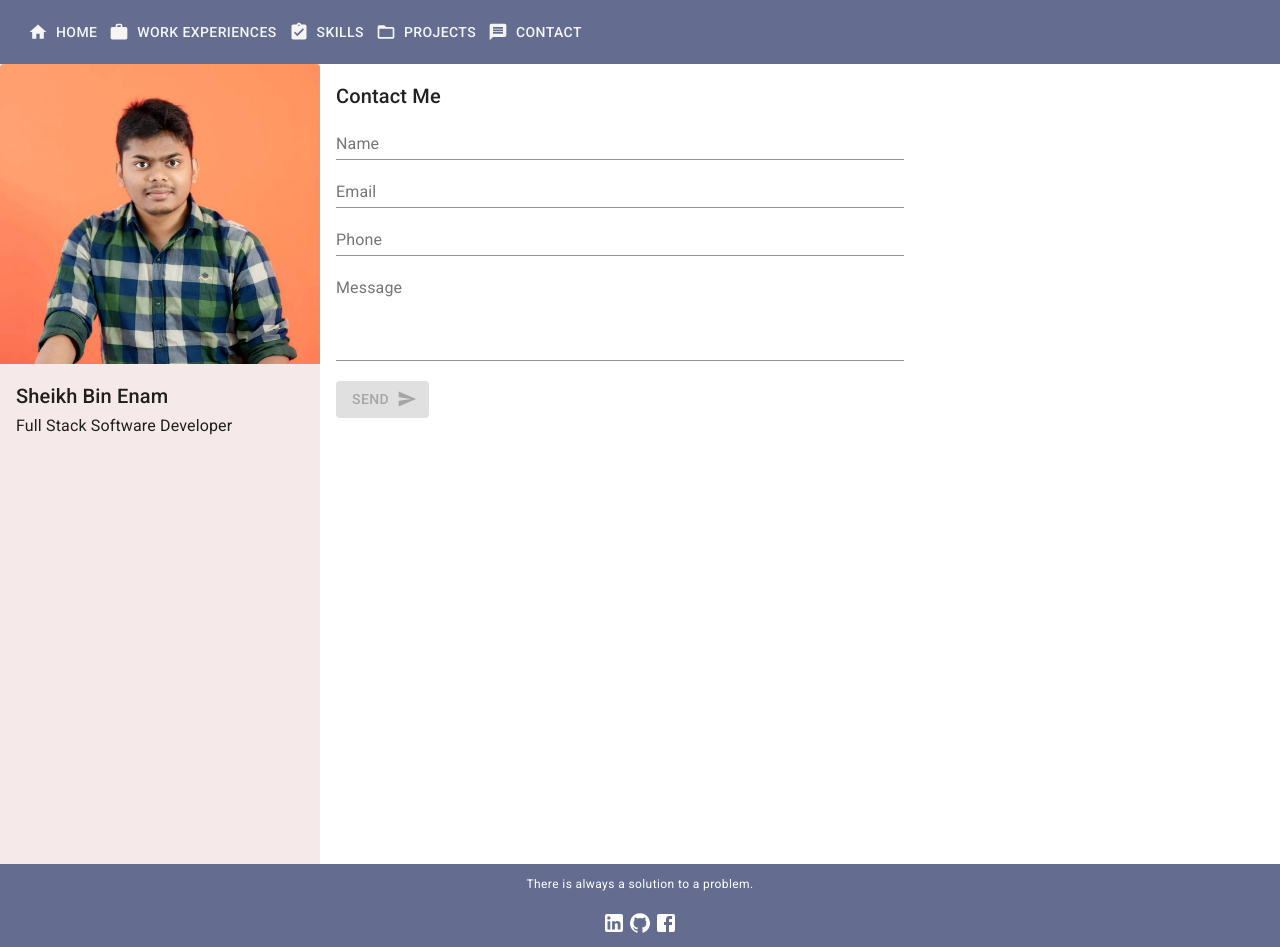
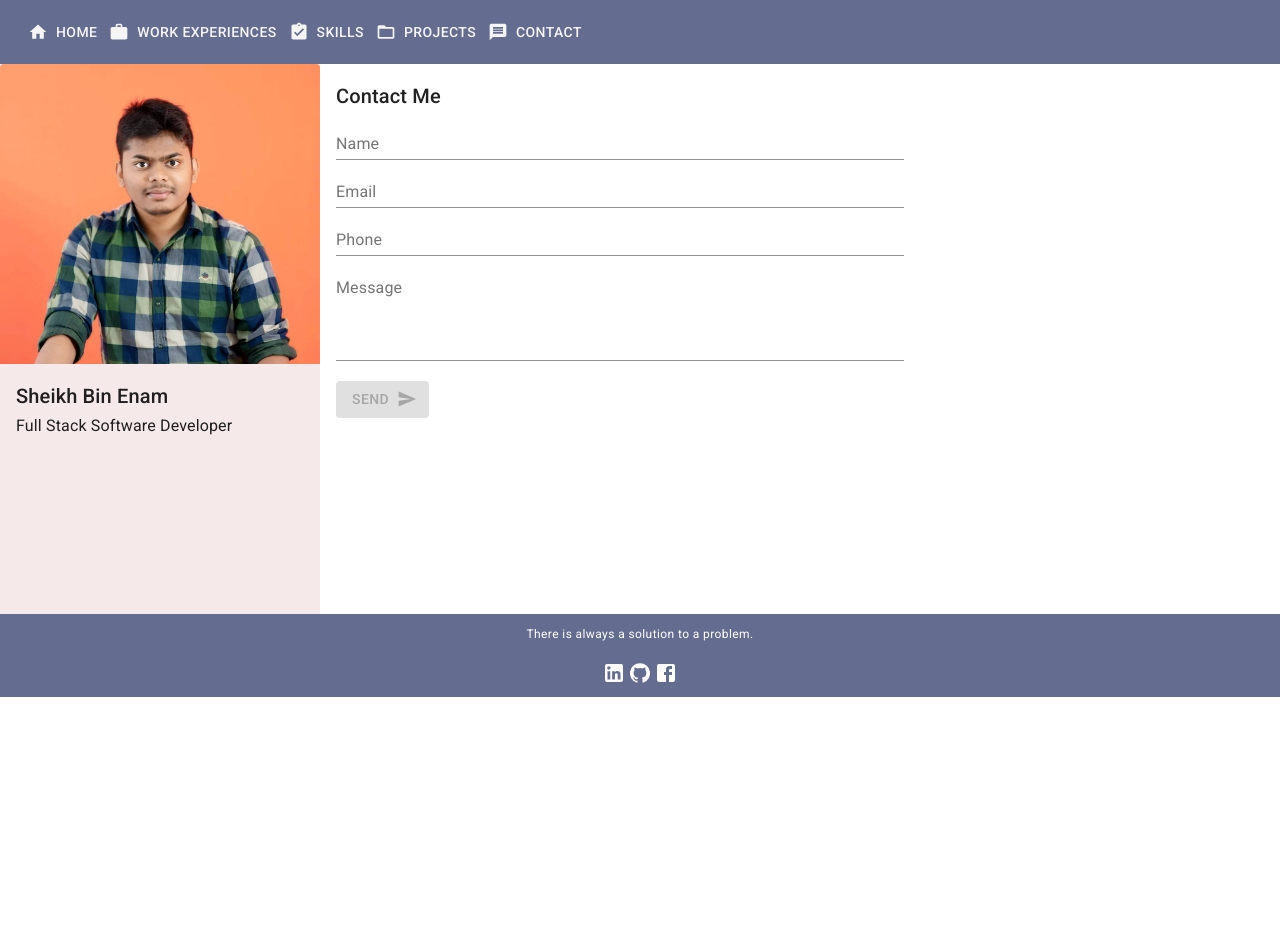
Before and after one commit to saimulhq/portfolio, a React (Create React App) app: page /portfolio/contact in a window 1280 px wide. After the commit the page ends 800 px from the top, so only its background shows below. Built offline with nearby package versions, Linux system fonts and the light colour scheme.

Commit message:
modified style for 2 components

```diff
--- a/src/components/Contact.js
+++ b/src/components/Contact.js
@@ -17,7 +17,7 @@ const useStyles = makeStyles({
         boxShadow: 'none',
         height: 550,
         maxWidth: 600,
-        minHeight: '100vh'
+        minHeight: 'inherit'
     },
     form: {
         maxWidth: 700
--- a/src/components/WorkExperience.js
+++ b/src/components/WorkExperience.js
@@ -17,7 +17,7 @@ const useStyles = makeStyles(() => ({
         border: 'none',
         boxShadow: 'none',
         height: 550,
-        minHeight: '100vh'
+        minHeight: 'inherit'
     },
     list: {
         width: '100%',
```
